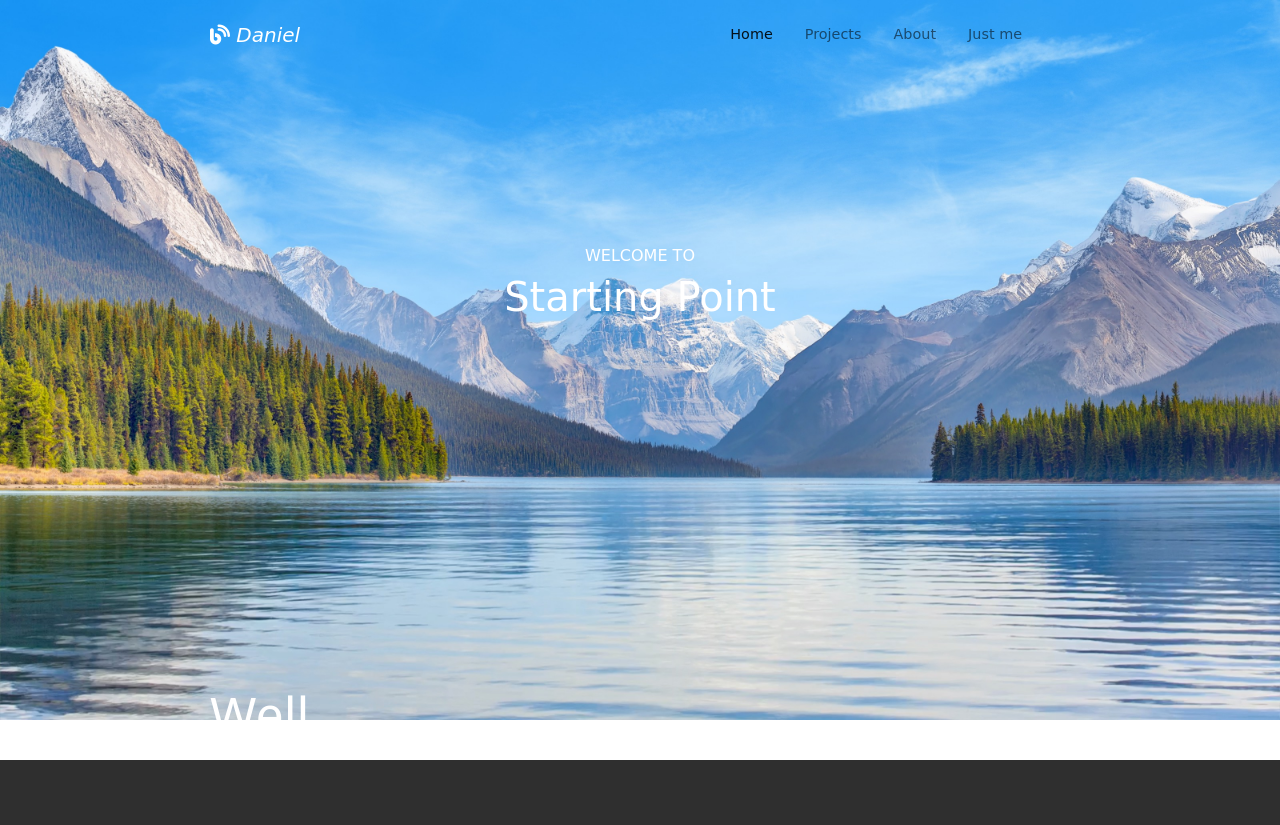
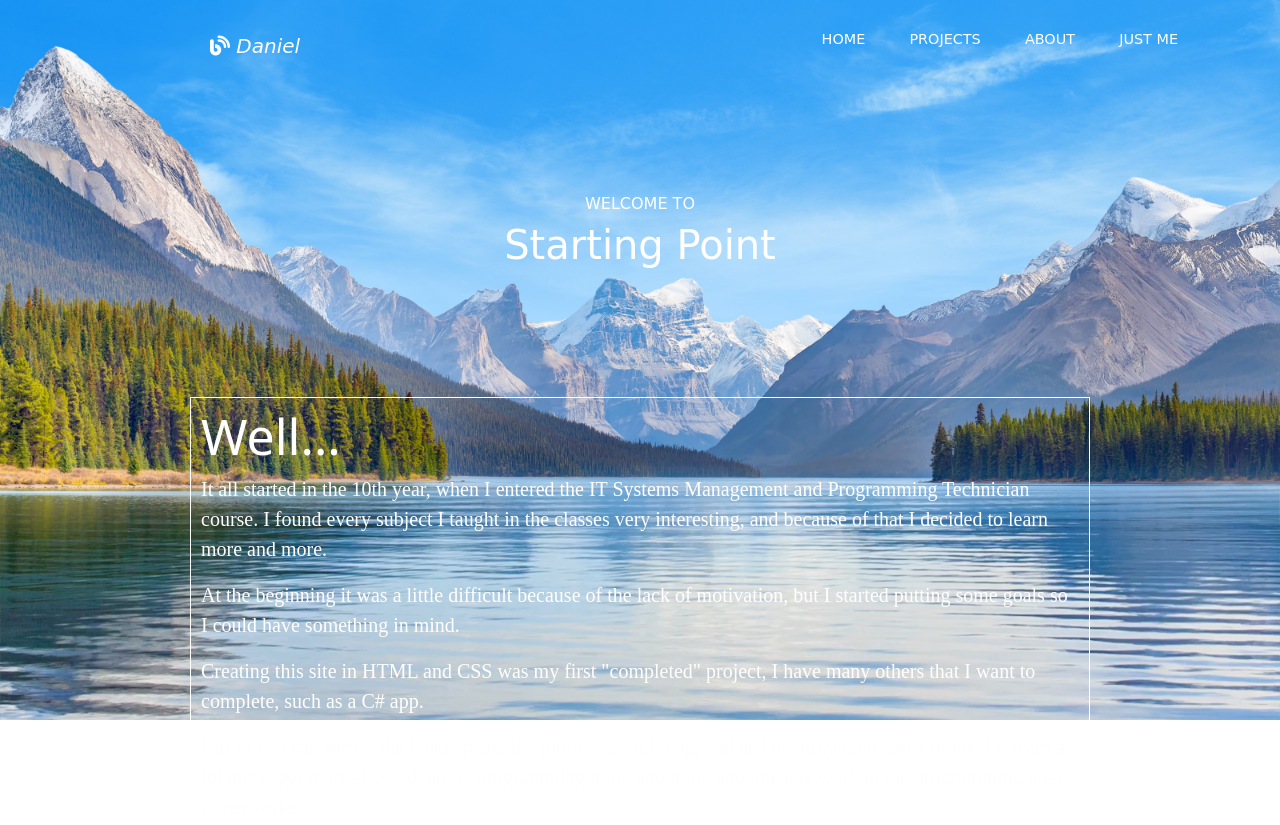
Before and after one commit to daniel-for-make/Site, a plain HTML site: page src/StartingPoint.html in a window 1280 px wide. Shown: the top 825 px of the page. Drawn offline with nearby package versions, Linux system fonts and the light colour scheme; a web font is replaced by a local one.

Commit message:
starting point

```diff
--- a/css/starting_style.css
+++ b/css/starting_style.css
@@ -32,11 +32,34 @@ header section {
     background-repeat: no-repeat;
     background-attachment: fixed;
     background-size: 100%;
-
+    padding-top: 2.2vmin;
+    padding-bottom: 10vmin;
 
 
 
 }
+
+
+.nav_links {
+    list-style-type: none;
+
+}
+
+.nav_links li {
+    display: inline-block;
+    padding: 0px 20px;
+}
+
+.nav_links li a {
+    transition: all 0.3s ease;
+    text-transform: uppercase;
+    text-decoration: none;
+}
+
+.nav_links li a:hover {
+    color: rgba(62, 62, 131, 0.667);
+}
+
 
 header i {
     color: white;
@@ -87,11 +110,12 @@ header .row .col-md-5 {
 
 header .row .col-md-12 {
 
-    padding: 22vmin 1vmin;
-    padding-bottom: 35vmin;
+    padding: 15vmin 0.5vmin;
+    padding-bottom: 15vmin;
     font-family: var(--GoblinOne);
     color: white;
 }
+
 
 header .row .col-md-5 img {
 
@@ -423,12 +447,21 @@ footer .columm i+i {
     margin: auto;
     background-color: transparent;
     overflow: auto;
-    padding: 8px 20px;
-    border: 1px solid var(--primary);
+    padding: 8px 10px 30px;
+    border: 1px solid white;
     transition: all 0.3s ease-out;
     position: relative;
+    color: white;
 
-    color: white;
+}
+
+.texto_central:hover {
+    background-color: rgba(110, 110, 100, 0.39);
+    -ms-transform: scale(0.3);
+    /* IE 9 */
+    -webkit-transform: scale(0.3);
+    /* Safari 3-8 */
+    transform: scale(0.99);
 }
 
 .texto_central h1 {
@@ -436,3 +469,10 @@ footer .columm i+i {
     font-size: 50px;
 
 }
+
+.texto_central p {
+    color: rgb(255, 254, 254);
+    font-size: 20px;
+    font-family: bold;
+
+}
--- a/src/StartingPoint.html
+++ b/src/StartingPoint.html
@@ -22,7 +22,29 @@
                 <button class="navbar-toggler" type="button" data-bs-toggle="collapse" data-bs-target="#navbarNav" aria-controls="navbarNav" aria-expanded="false" aria-label="Toggle navigation">
                   <span class="navbar-toggler-icon"></span>
                 </button>
-                <div class="collapse navbar-collapse" id="navbarNav">
+
+
+              <nav>
+                <ul class="nav_links" id="menu">
+                  <li>
+                    <a href="../Index.html">Home</a>
+                  </li>
+                  <li>
+                    <a href="../Index.html/l#personal-projects">Projects</a>
+                  </li>
+                  <li>
+                    <a href="../Index.html-/l#about">About</a>
+                  </li>
+                  <li>
+                    <a href="../Index.html/#biograf">Just ME</a>
+                  </li>
+                  </li>
+
+                </ul>
+              </nav>
+
+
+              <!--  <div class="collapse navbar-collapse" id="navbarNav">
                  <div class="me-auto"></div>
 
                   <ul class="navbar-nav" id="menu">
@@ -44,6 +66,9 @@
                   </ul>
 
                 </div>
+
+
+                 -->
               </div>
           </nav>
 
@@ -58,10 +83,7 @@
 
                 </div>
 
-              <div class="col-md-5 col-sm-12 h-30">
 
-              <!--  AINDA NÃO SEI O QUE METER AQUI -->
-              </div>
 
           </div>
       </div>
@@ -70,8 +92,22 @@
 
       <div class="texto_central">
         <h1 >Well...</h1>
+        <p>It all started in the 10th year, when I entered the IT Systems Management and Programming Technician course.
+          I found every subject I taught in the classes very interesting, and because of that I decided to learn more and more.
+        </p>
+      <p>
+          At the beginning it was a little difficult because of the lack of motivation, but I started putting some goals so I could have something in mind.
+        </p>
+      <p>
+          Creating this site in HTML and CSS was my first "completed" project, I have many others that I want to complete, such as a C# app.
+        </p>
+          <p>
+          But as you can see on the Home page, the journey is still long, and as I'm still young, most likely, I'll learn a lot more, get more stressed, enjoy programming more and more and one day work in the programming area or networks.
+        </p>
         </div>
+
     </div>
+
   </header>
 
 
```
